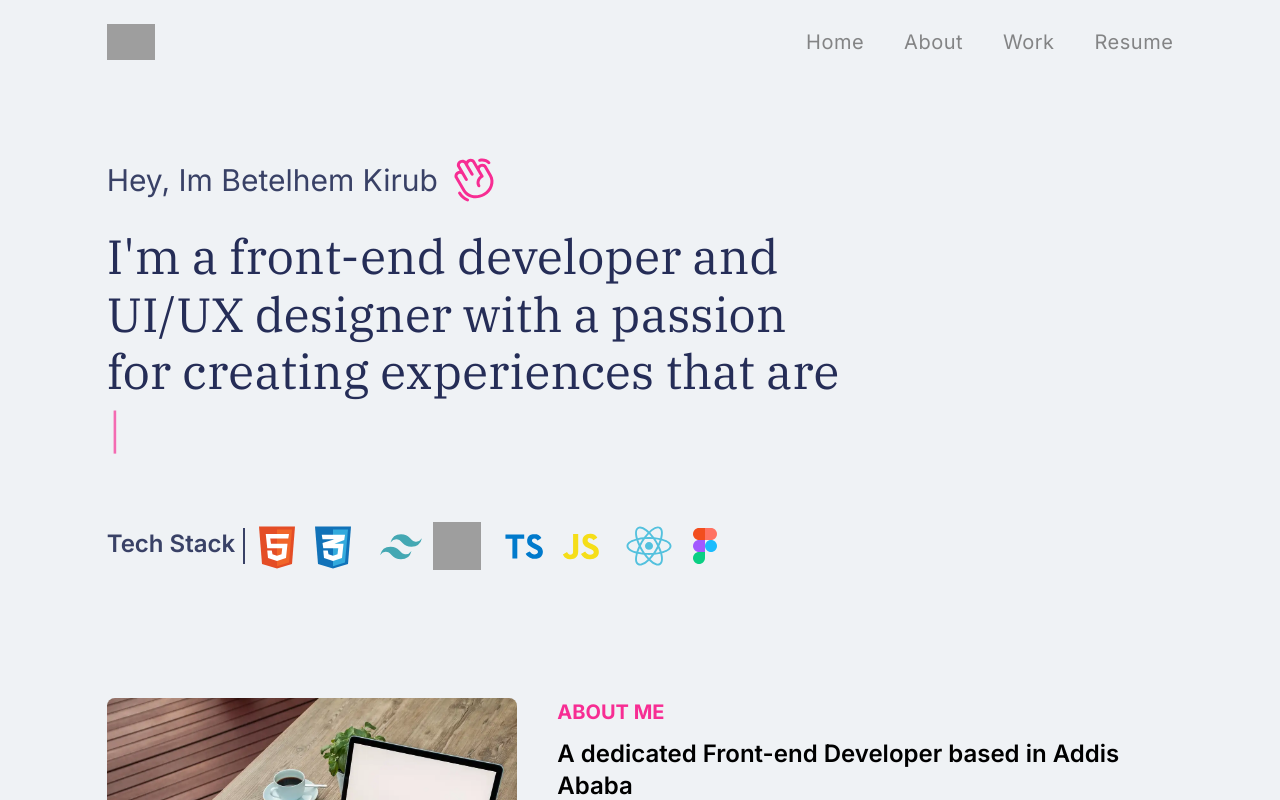
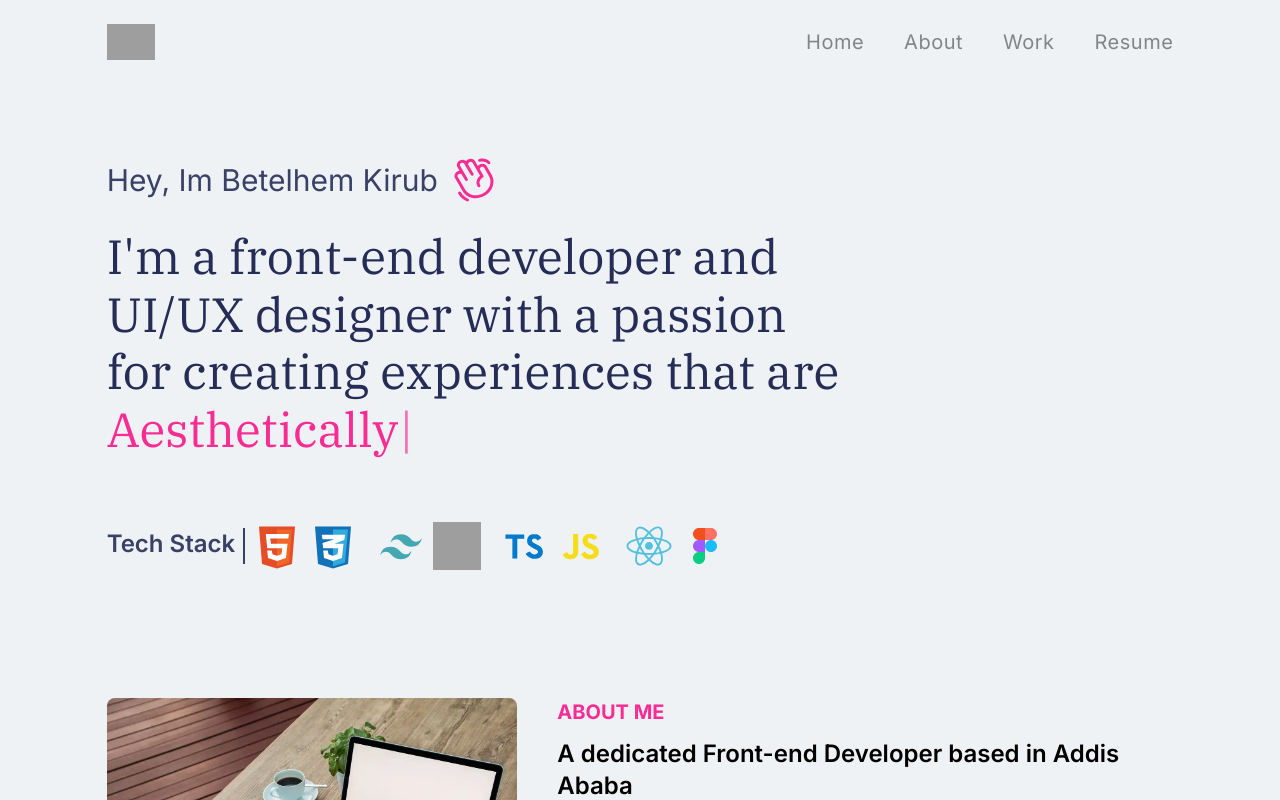
Before and after one commit to klassno3/Portfolio, a React (Create React App) app: page / in a window 1280 px wide. Shown: the top 800 px of the page. Built offline with nearby package versions, Linux system fonts and the light colour scheme; grey boxes are pictures that could not be loaded.

Commit message:
closing nav

```diff
--- a/src/component/Hero.jsx
+++ b/src/component/Hero.jsx
@@ -32,16 +32,14 @@ const Hero = () => {
           <h1>I'm a front-end developer and UI/UX designer with a passion for creating experiences that are </h1>
           <div className="text-pink-100">
 
-                <Typewriter
-                  onInit={ ( typewriter ) => {
-                    typewriter
-                      .typeString( "Aesthetically pleasing. " )
-                    .pauseFor( 1 )
-                    .deleteAll()
-                    .typeString( "User friendly." )
-                    .start();
-                  }}
-                  />
+
+                    <Typewriter
+  options={{
+    strings: ['Aesthetically pleasing.', 'User friendly.'],
+    autoStart: true,
+    loop: true,
+  }}
+/>
                       </div>
                   </div>
                   </div>
--- a/src/component/Navigation.jsx
+++ b/src/component/Navigation.jsx
@@ -65,7 +65,7 @@ const Navigation = () => {
             <img onClick={ handleClose } src={ Close } alt="" className={ `${ open ? "block" : "hidden" } fixed top-[40px] right-[40px] sm:w-7 w-6 ` } />
 
            <div className="flex sharp flex-col gap-10 font-inter text-xl text-tertiary-200/70 tracking-wide">
-                          <Link to="hero" activeClass="current" offset={-150}  smooth={ true } className="cursor-pointer hover:text-pink-100/70">Home</Link>
+                          <Link onClick={()=>setOpen(false)} to="hero" activeClass="current" offset={-150}  smooth={ true } className="cursor-pointer hover:text-pink-100/70">Home</Link>
                 <Link to="about" activeClass="current" offset={-150} smooth={ true } onClick={ () => setOpen( false ) } className="cursor-pointer hover:text-pink-100/70">About</Link>
                 <Link to="work" activeClass="current"offset={-150} smooth={ true } onClick={()=>setOpen(false)} className="  cursor-pointer  hover:text-pink-100/70" >Work</Link>
           <a onClick={()=>setOpen(false)}  href={Resume} download="Resume" className="cursor-pointer hover:text-pink-100/70" > Resume </a>
```
